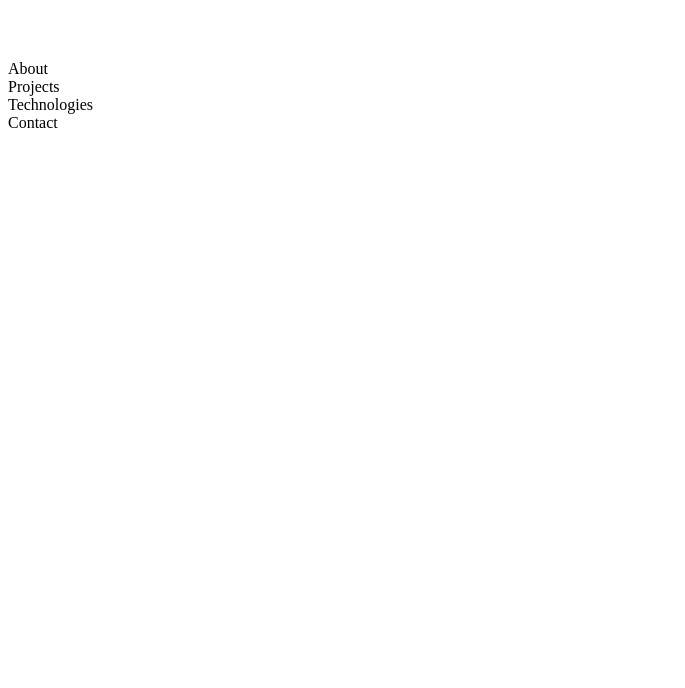
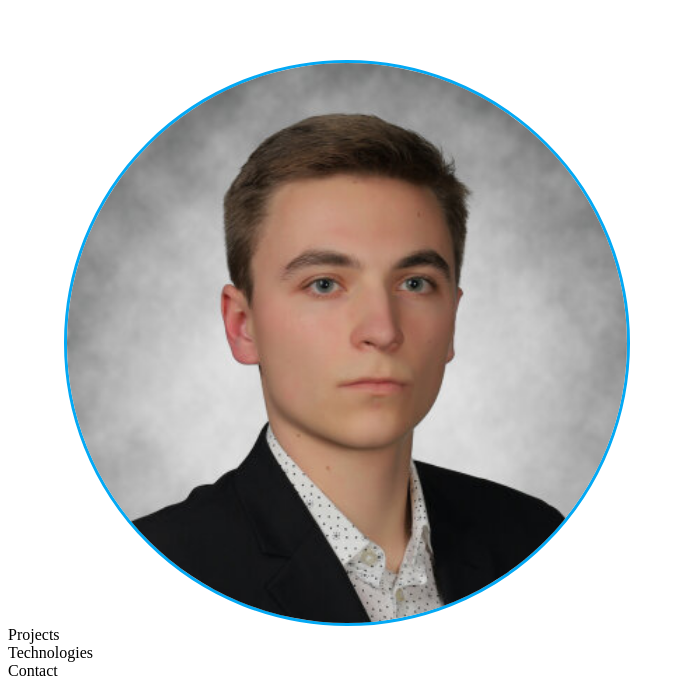
Before and after one commit to couvq/Portfolio-Site-V.2, a React (Create React App) app in the folder portfolio-site-v2/: page / in a window 1280 px wide. Shown: the part 980-1668 px from the top of the page, without its empty margins (0-685 px from the left). Before the commit the page ends 1120 px from the top, so only its background shows below. Built offline with nearby package versions, Linux system fonts and the light colour scheme.

Commit message:
added about image

```diff
--- a/portfolio-site-v2/src/components/About/About.js
+++ b/portfolio-site-v2/src/components/About/About.js
@@ -1,11 +1,22 @@
-import React from 'react';
+import React from "react";
+import { Container, Grid } from "@mui/material";
+import AboutImage from "./AboutImage";
 
 const About = () => {
-
-
   return (
-    <div id='About'>About</div>
+    <div id="About">
+      <Container>
+        <Grid container spacing={4}>
+          <Grid item sm={12} md={6}>
+            <AboutImage />
+          </Grid>
+          <Grid item sm={12} md={6}>
+            {/* TODO: this is where our About me section text/ navlinks goes */}
+          </Grid>
+        </Grid>
+      </Container>
+    </div>
   );
-}
+};
 
 export default About;
--- /dev/null
+++ b/portfolio-site-v2/src/components/About/AboutImage.js
@@ -0,0 +1,16 @@
+import React from 'react';
+import { lightBlue } from '@mui/material/colors';
+
+const AboutImage = () => {
+
+
+  return (
+    <img
+    src='/cosmoComposite19-20.jpg'
+    alt='Quentin Couvelaire About Me'
+    style={{ borderRadius: '50%', border: 'solid 3px #03a9f4', display: 'block', marginLeft: 'auto', marginRight: 'auto', width: '100%'}}
+    />
+  );
+}
+
+export default AboutImage;
```
